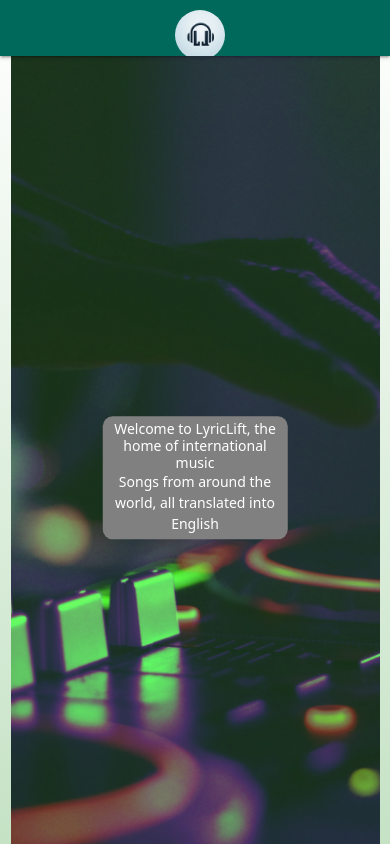
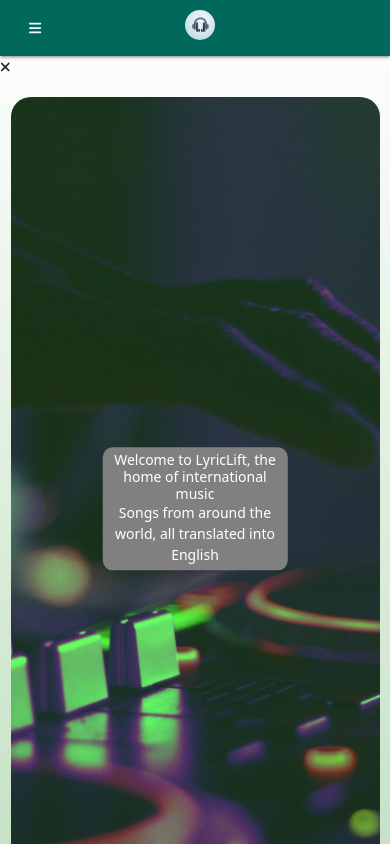
Before and after one commit to HJandu/LyricLift, a React (Vite) app: page / in a window 390 px wide. Shown: the top 844 px of the page. Built offline with nearby package versions, Linux system fonts and the light colour scheme.

Commit message:
creating a responsive navbar and beginning to work on the overall responsiveness of the home page

```diff
--- a/package.json
+++ b/package.json
@@ -21,7 +21,7 @@
     "dotenv": "^16.4.5",
     "framer-motion": "^11.0.18",
     "ky": "^1.2.2",
-    "materialize-css": "^1.0.0-rc.2",
+    "materialize-css": "^1.0.0",
     "react": "^18.2.0",
     "react-bootstrap": "^2.10.1",
     "react-dom": "^18.2.0",
--- a/src/components/Navbar/index.jsx
+++ b/src/components/Navbar/index.jsx
@@ -1,18 +1,29 @@
-import React from 'react';
+import React, { useEffect } from 'react';
 import { Link } from "react-router-dom";
 import { FontAwesomeIcon } from '@fortawesome/react-fontawesome';
-import { faMagnifyingGlass, faMusic, faRightToBracket } from '@fortawesome/free-solid-svg-icons';
+import { faMagnifyingGlass, faMusic, faRightToBracket, faBars, faTimes } from '@fortawesome/free-solid-svg-icons';
+import M from 'materialize-css/dist/js/materialize.min.js';
 import 'materialize-css/dist/css/materialize.min.css';
 import "./navbar.css";
 
 export default function Navbar() {
+
+  useEffect(() => {
+    // Initialize the sidenav
+    const sidenav = document.querySelector('.sidenav');
+    M.Sidenav.init(sidenav);
+  }, []);
+
   return (
-    <nav>
-      <div className="nav-wrapper teal darken-3">
+    <>
+      <nav className="nav-wrapper teal darken-3">
+        <div className="container">
           <Link to="/" className="brand-logo">
-          <img src="./src/assets/images/Logo.png" alt="Logo" width="50" height="50" className="rounded-logo" />
+            <img src="./src/assets/images/Logo.png" alt="Logo" className="rounded-logo" width={50} />
           </Link>
-
+          <a href="#" data-target="mobile-links" className="sidenav-trigger">
+            <FontAwesomeIcon icon={faBars} />
+          </a>
           <ul id="nav-mobile" className="right hide-on-med-and-down">
             <li>
               <Link to="/search">
@@ -30,5 +41,20 @@
           </ul>
         </div>
       </nav>
+
+      <div className="sidenav-container">
+      <ul className="sidenav" id="mobile-links">
+        <li><a href='/'>Home</a></li>
+        <li><a href='/search'>Search</a></li>
+        <li><a href='/main-song'>Main Song</a></li>
+        <li><a href='/Login'>Login</a></li>
+      </ul>
+      <div className="close-btn">
+        <a href="#" className="close-icon" onClick={() => M.Sidenav.getInstance(document.querySelector('.sidenav')).close()}>
+          <FontAwesomeIcon icon={faTimes} />
+        </a>
+      </div>
+    </div>
+    </>
   );
 }
--- a/src/components/Navbar/navbar.css
+++ b/src/components/Navbar/navbar.css
@@ -3,3 +3,25 @@
     margin-top: 10px;
     margin-left: 10px;
 }
+
+.sidenav-container {
+    position: relative;
+}
+
+.close-btn {
+    position: rela;
+    top: 10px;
+    right: 10px;
+}
+
+.sidenav {
+    background-color: rgb(0, 126, 84);
+}
+
+
+@media screen and (max-width: 600px) {
+    .brand-logo img {
+        width: 30px;
+        height: auto;
+    }
+}
--- a/src/utils/Hero/hero.css
+++ b/src/utils/Hero/hero.css
@@ -4,11 +4,13 @@
     overflow: hidden;
 }
 
-.hero-image > img {
-    width: 100vw;
+.green-tint > img {
+    width: 100vw !important;
     height: 100vh;
     opacity: 0.80;
+    margin-top: 20px;
     object-fit: cover;
+    border-radius: 20px;
     object-position: center;
 }
 
@@ -19,6 +21,8 @@
     left: 0;
     width: 100%;
     height: 100%;
+    margin-top: 20px;
+    border-radius: 20px;
     background-color: rgba(0, 255, 0, 0.5);
     mix-blend-mode: multiply;
 }
--- a/src/utils/songSlider/ImageSlider.jsx
+++ b/src/utils/songSlider/ImageSlider.jsx
@@ -7,6 +7,8 @@
 import French from "/src/assets/images/French.jpeg";
 import RnB from "/src/assets/images/R&B.jpeg";
 import indian from "/src/assets/images/indian.jpeg";
+
+
 
 const ImageSlider = () => {
     const [positionIndex, setPositionIndex] = useState(0);
```
Also changed, not shown: src/pages/home/home.css (+4 -4 lines), 1 other file (tests, documents, lock files or other folders). Lines whose indentation alone changed are shown as unchanged.
